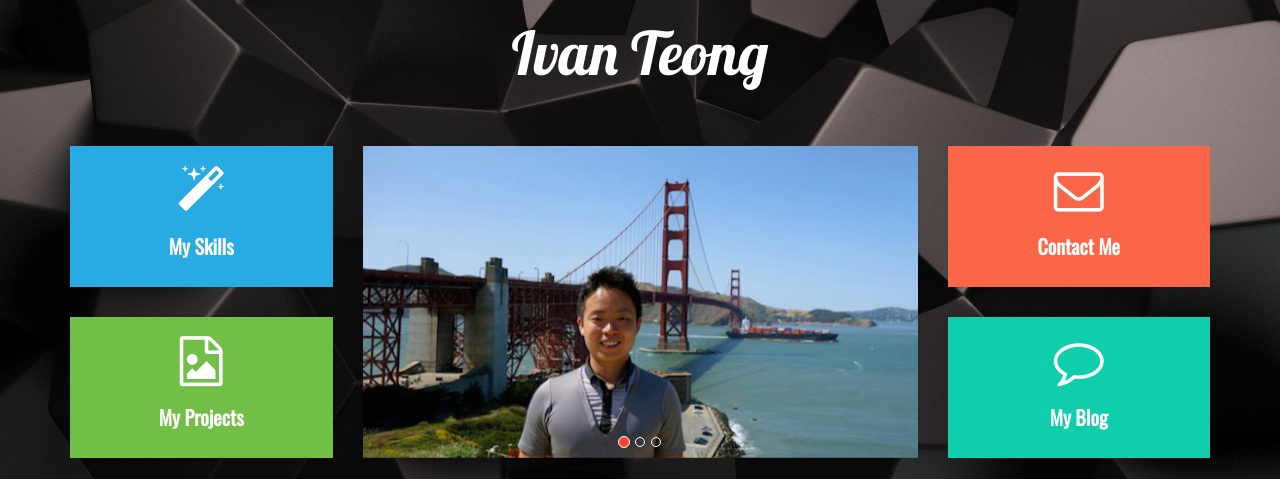
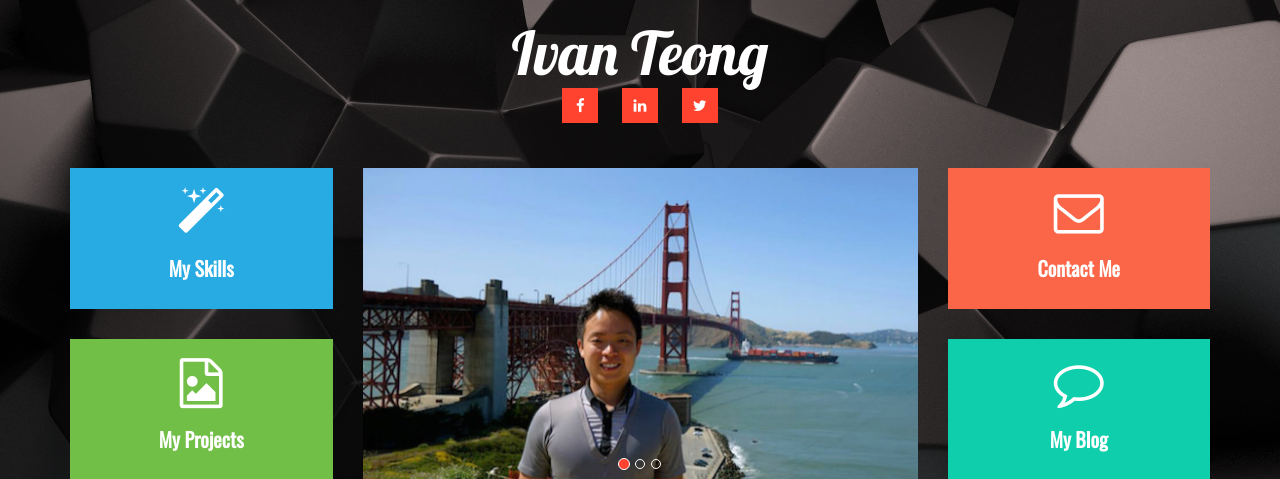
Before and after one commit to iteong/eventolanding, a PHP site: page / in a window 1280 px wide. Shown: the top 479 px of the page. Run offline with PHP 8.4, Linux system fonts and the light colour scheme.

Commit message:
Social Links on Main Header

```diff
--- a/css/style.css
+++ b/css/style.css
@@ -264,6 +264,38 @@ and (max-width : 1199px) {
     padding-bottom: 20px;
 }
 
+
+/**** Header ****/
+
+.header-social li {
+    display: inline-block;
+    padding: 0 10px;
+}
+
+@media only screen and (max-width : 360px) {
+
+    .header-social li {
+        padding: 0 5px;
+    }
+
+}
+
+.header-social li a {
+    background: #FF432E;
+    padding: 8px;
+    color: #fff;
+}
+
+.header-social li i {
+    font-size: 15px;
+    width: 20px;
+    height: 20px;
+}
+
+.header-social li:hover a {
+    background: #fff;
+    color: #666;
+}
 
 
 /**** Start Modal Section ****/
--- a/home.html
+++ b/home.html
@@ -55,6 +55,13 @@
                         <div class="logo text-center">
                             <h1>Ivan Teong</h1>
                         </div>
+                            <div class="header-social text-center">
+                                <ul>
+                                    <li><a href="http://facebook.com/ivanteong" target="_blank"><i class="fa fa-facebook"></i></a></li>
+                                    <li><a href="http://linkedin.com/in/ivanteong" target="_blank"><i class="fa fa-linkedin"></i></a></li>
+                                    <li><a href="http://twitter.com/IvanTeongSH" target="_blank"><i class="fa fa-twitter"></i></a></li>
+                                </ul>
+                            </div>
                     </div>
                 </div>
             </div>
```
